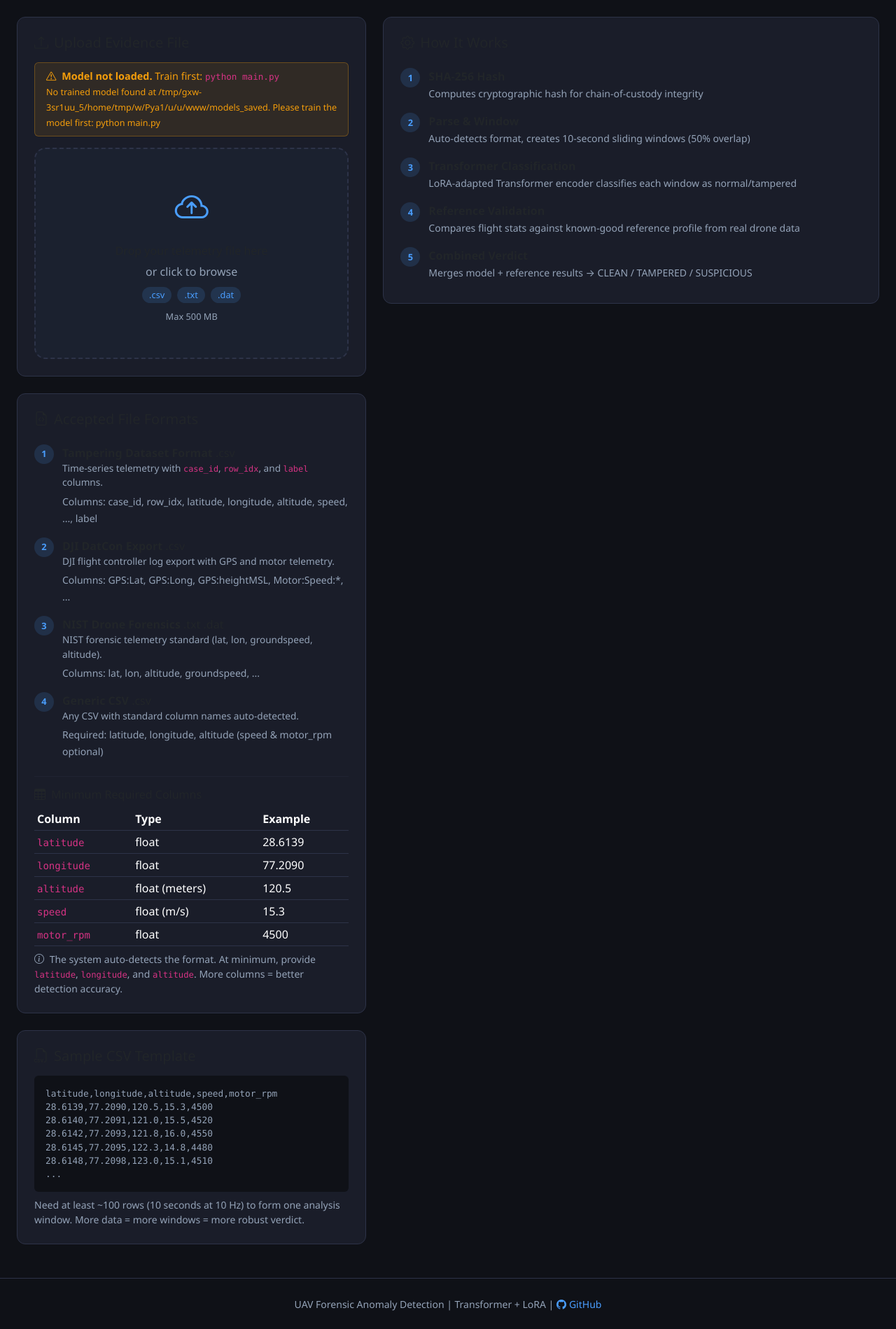
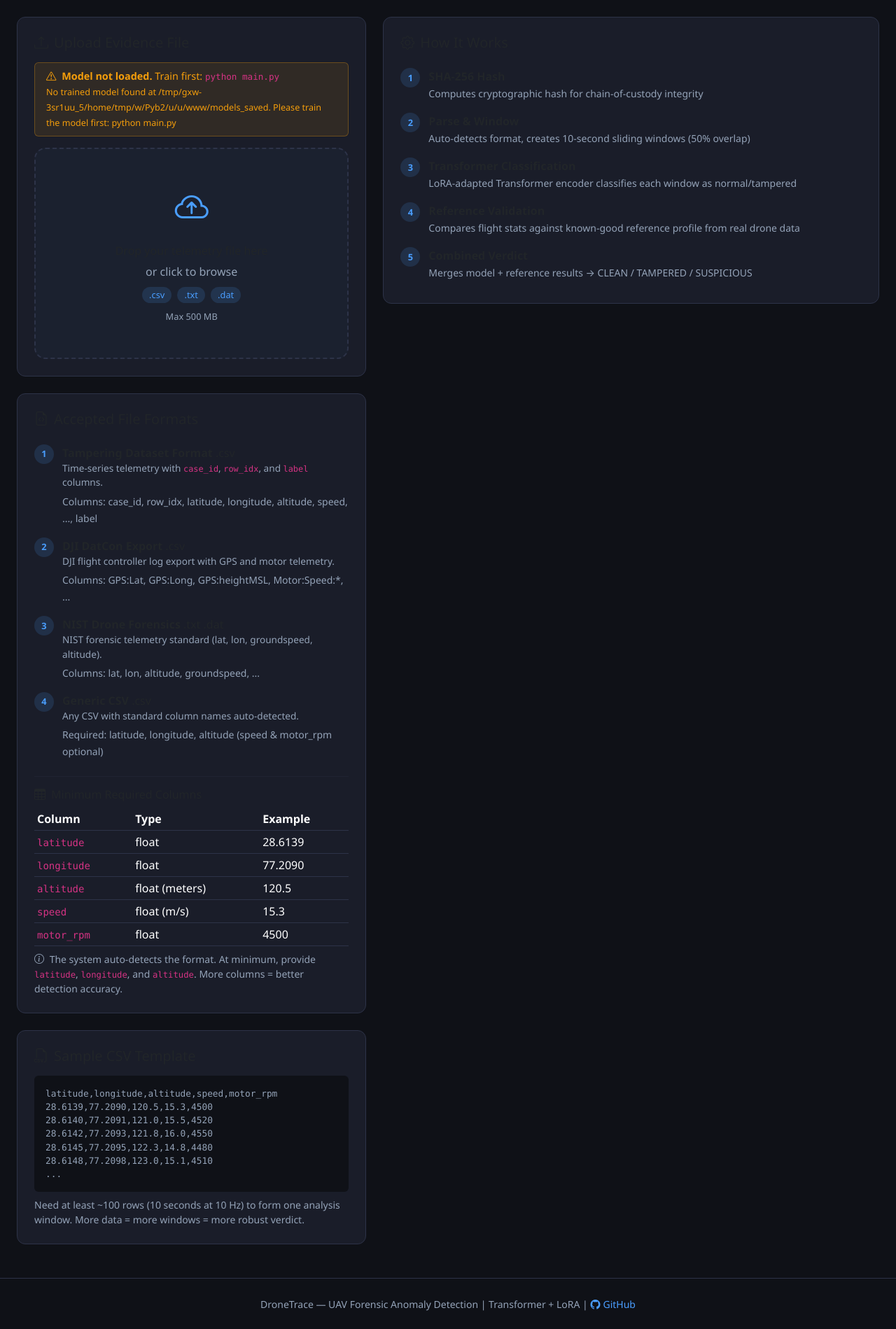
Before and after one commit to omharigupta/DroneTrace, a Flask app: page / in a window 1280 px wide. Shown: the part 53-1952 px from the top of the page at 70% size. Run offline with Flask 3, Linux system fonts and the light colour scheme.

Commit message:
Update README: rename to DroneTrace, add dashboard docs, fix dataset paths, correct GitHub URL

```diff
--- a/templates/index.html
+++ b/templates/index.html
@@ -583,8 +583,8 @@
 <!-- Footer -->
 <footer class="text-center py-4 mt-4" style="border-top:1px solid var(--border-color)">
     <small class="text-muted">
-        UAV Forensic Anomaly Detection | Transformer + LoRA |
-        <a href="https://github.com/omharigupta/Dronelogs" target="_blank" style="color:var(--accent-blue);text-decoration:none">
+        DroneTrace &mdash; UAV Forensic Anomaly Detection | Transformer + LoRA |
+        <a href="https://github.com/omharigupta/DroneTrace" target="_blank" style="color:var(--accent-blue);text-decoration:none">
             <i class="bi bi-github me-1"></i>GitHub
         </a>
     </small>
```
Also changed, not shown: README.md.
